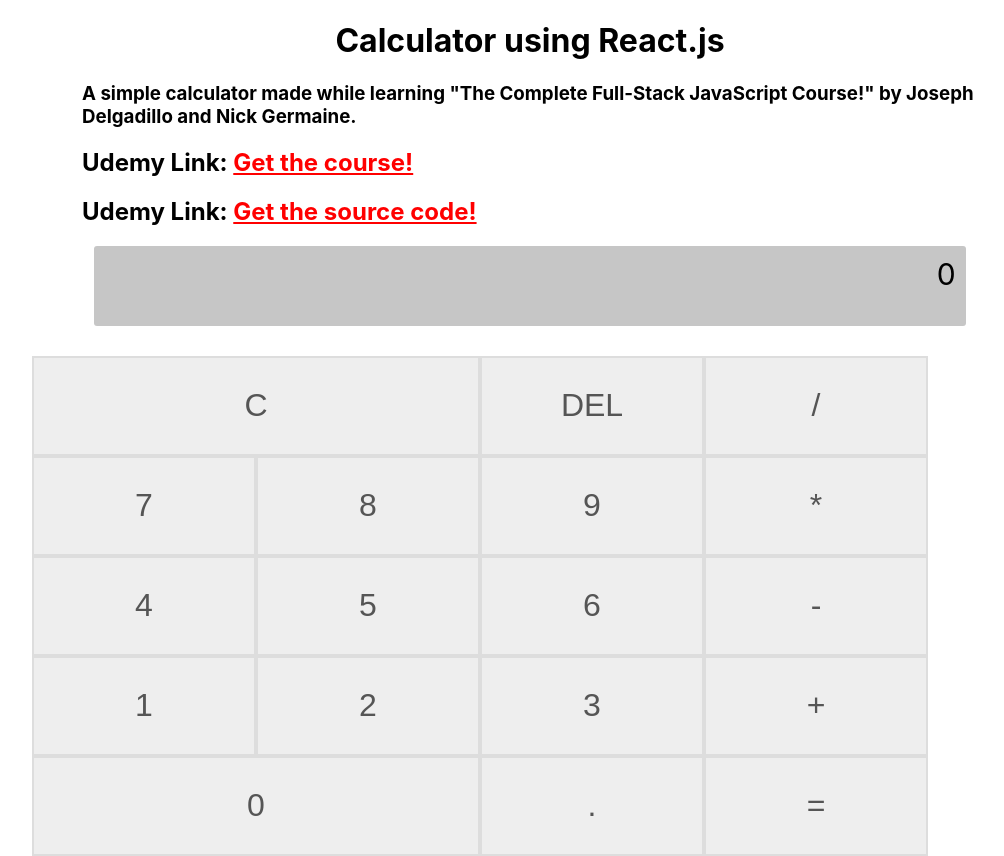
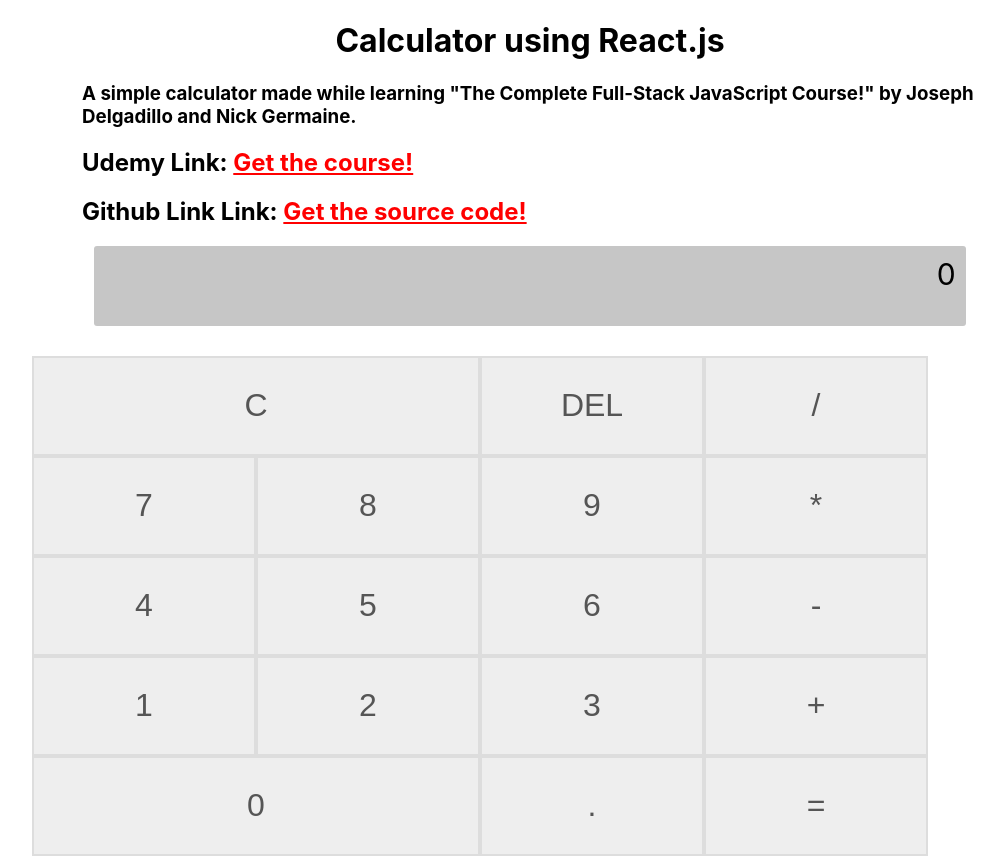
Before and after one commit to saditrahman/Calculator-with-React.js, a React (Create React App) app: page / in a window 1280 px wide. Shown: the whole page, without its empty margins (110-1114 px from the left). Built offline with nearby package versions, Linux system fonts and the light colour scheme.

Commit message:
Update IntroMessage.js

```diff
--- a/src/components/IntroMessage.js
+++ b/src/components/IntroMessage.js
@@ -9,7 +9,7 @@
                 <center><strong><h1>Calculator using React.js</h1></strong></center>
                 <h3>A simple calculator made while learning "The Complete Full-Stack JavaScript Course!" by Joseph Delgadillo and Nick Germaine.</h3>
                 <h2>Udemy Link: <a className="link" href="https://www.udemy.com/course/full-stack-javascript/">Get the course!</a></h2>
-                <h2>Udemy Link: <a className="link" href="https://github.com/saditrahman/Calculator-with-React.js">Get the source code!</a></h2>
+                <h2>Github Link Link: <a className="link" href="https://github.com/saditrahman/Calculator-with-React.js">Get the source code!</a></h2>
             </div>
         );
     }
```
